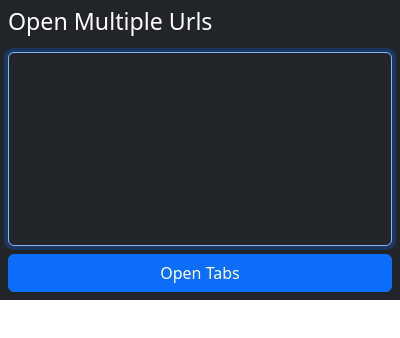
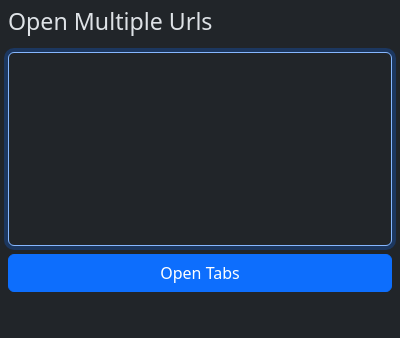
Before and after one commit to damidhagor/OpenMutlipleURLsChromeExtension, a browser extension: page extension/popup.html in a window 400 px wide. Drawn offline with Linux system fonts and the light colour scheme.

Commit message:
Used correct dark theme

```diff
--- a/extension/popup.html
+++ b/extension/popup.html
@@ -1,4 +1,4 @@
-<html>
+<html data-bs-theme="dark">
     <head>
         <link rel="stylesheet" type="text/css" href="bootstrap/bootstrap.min.css" />
         <script src="bootstrap/bootstrap.bundle.min.js"></script>
@@ -6,13 +6,13 @@
     </head>
 
     <body>
-        <div class="d-flex flex-column text-bg-dark gap-2 p-2"
+        <div class="d-flex flex-column gap-2 p-2"
              style="width: 400px; height: 300px;">
 
             <h3>Open Multiple Urls</h3>
 
             <textarea id="input"
-                      class="form-control flex-grow-1 text-bg-dark"
+                      class="form-control flex-grow-1"
                       style="resize: none;"></textarea>
 
             <button id="openBtn"
```
